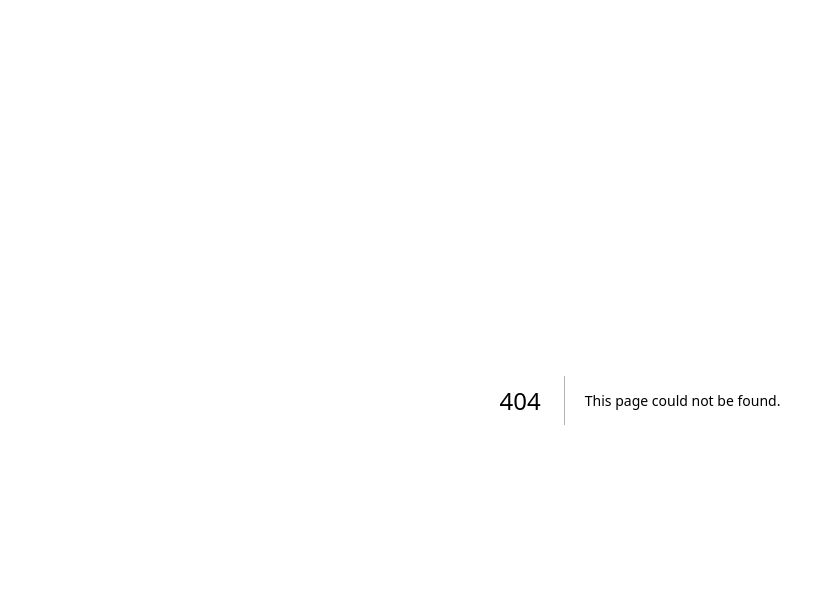
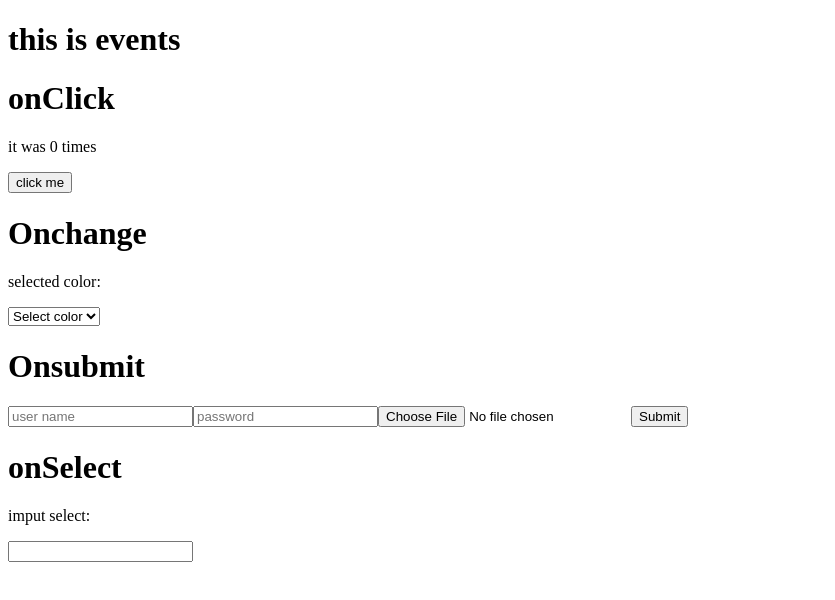
Before and after one commit to LauraCaa/Reactions, a Next.js app: page /events in a window 1280 px wide. Before the commit this address had no page. Shown: the top 600 px of the page, without its empty margins (0-835 px from the left). Built offline with nearby package versions, Linux system fonts and the light colour scheme.

Commit message:
feat: learn about html events with react

```diff
--- /dev/null
+++ b/src/components/events/change.js
@@ -0,0 +1,18 @@
+import {useState} from "react"
+export default function Change(){
+    const[change,setChange] = useState('');
+    return(
+        <>
+            <h1>Onchange</h1>
+            <p>selected color: {change}</p>
+            <select value={change} onChange={(event) => setChange(event.target.value)}>
+                <option disabled value="">Select color</option>
+                <option value='red'>Red</option>
+                <option value='blue'>Blue</option>
+                <option value='pink'>Pink</option>
+                <option value='white'>White</option>
+                <option value='grey'>Gray</option>
+            </select>
+        </>
+    )
+}
--- /dev/null
+++ b/src/components/events/click.js
@@ -0,0 +1,11 @@
+import {useState} from "react"
+export default function Click(){
+    const[click,setClick] = useState(0);
+    return(
+        <>
+            <h1>onClick</h1>
+            <p>it was {click} times</p>
+            <button onClick={() => setClick (click +1)}>click me</button>
+        </>
+    )
+}
--- /dev/null
+++ b/src/components/events/select.js
@@ -0,0 +1,12 @@
+import {useState} from "react"
+export default function Select(){
+    const[selected,setSelected]= useState('')
+
+    return(
+        <>
+            <h1>onSelect</h1>
+            <p>imput select: {selected}</p>
+            <input type="text" onSelect={() => setSelected('selected')}></input>
+        </>
+    )
+}
--- /dev/null
+++ b/src/components/events/submit.js
@@ -0,0 +1,20 @@
+import {useState} from "react"
+
+export default function Submit(){
+    const[user,setUser] = useState({});
+    function handleSubmit(event){
+        event.preventDefault();
+        console.log(user)
+    }
+    return(
+        <>
+            <h1>Onsubmit</h1>
+            <form onSubmit={handleSubmit}>
+                <input type="text" placeholder="user name" onChange={(event)=> setUser({...user, name: event.target.value})}></input>
+                <input type="password" placeholder="password"onChange={(event)=> setUser({...user, password: event.target.value})}></input>
+                <input type="file" onChange={()=> setUser({...user, file: event.target.value})}></input>
+                <input type="submit"></input>
+            </form>
+        </>
+    )
+}
--- /dev/null
+++ b/src/pages/events.js
@@ -0,0 +1,15 @@
+import Click from "@/components/events/click"
+import Change from "@/components/events/change"
+import Submit from "@/components/events/submit"
+import Select from "@/components/events/select"
+export default function Events(){
+    return(
+        <>
+            <h1>this is events</h1>
+            <Click></Click>
+            <Change></Change>
+            <Submit></Submit>
+            <Select></Select>
+        </>
+    )
+}
```
